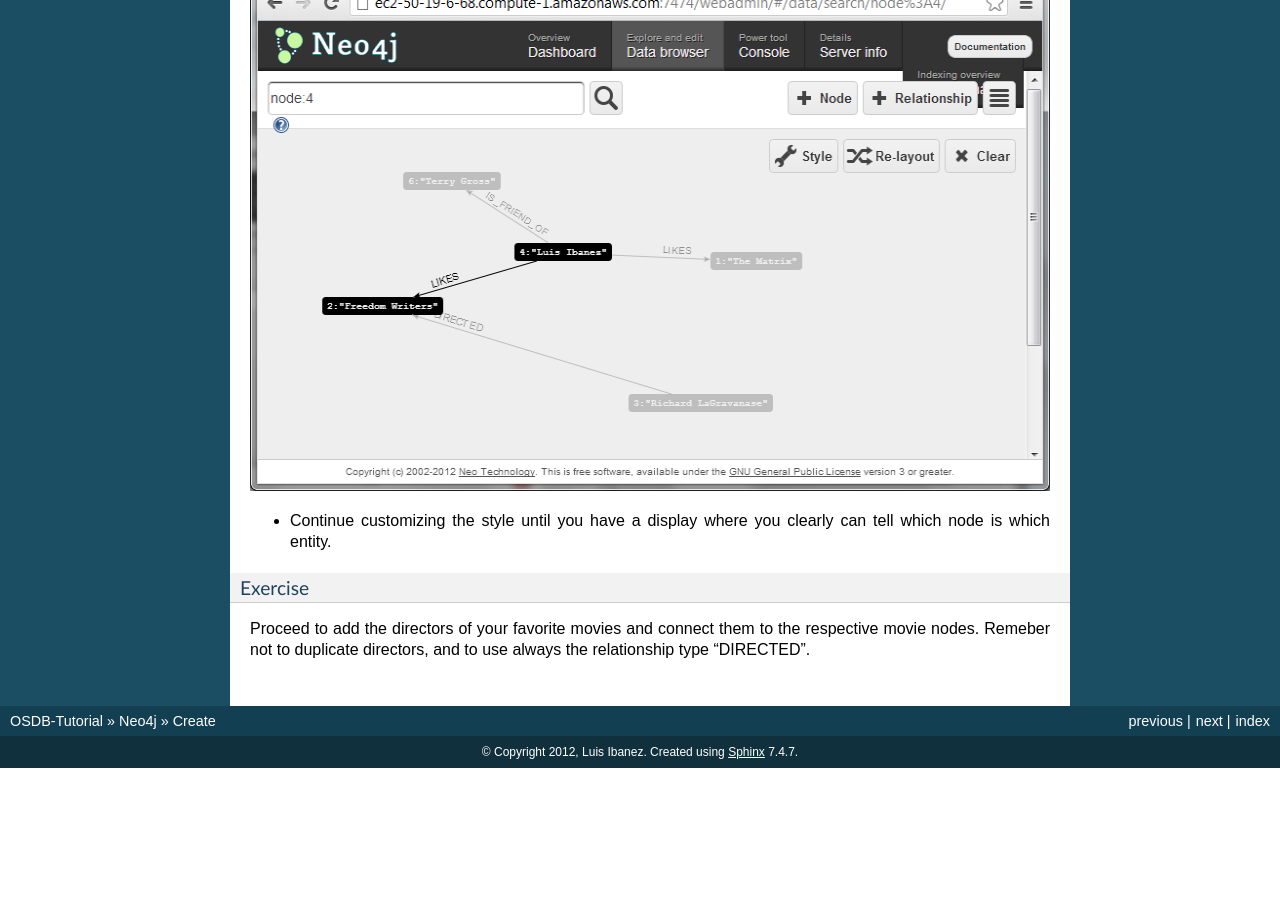
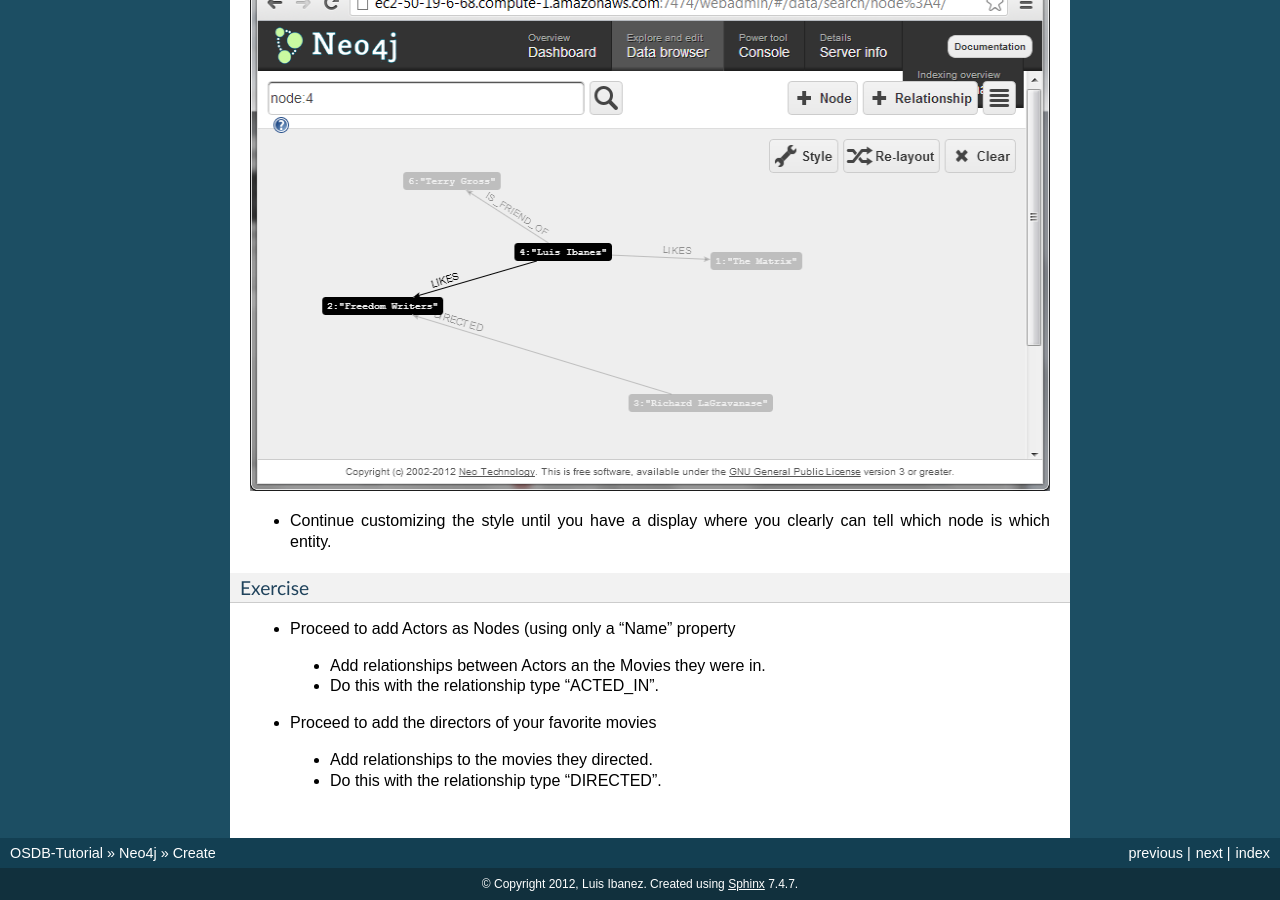
Before and after one commit to luisibanez/open-source-databases-tutorial, a Sphinx documentation site: the page built from source/Neo4J/Create.rst, in a window 1280 px wide and 900 px high, scrolled down 10237 px. Built offline with Sphinx 7.4.7, drawn with Linux system fonts in a browser that asks for light colours; before the commit the page ends 11005 px from its top, so only the background shows below that.

Commit message:
Added a better exercise using actors.
We probably are more aware of Actors, than we are of Directors.

```diff
--- a/source/Neo4J/Create.rst
+++ b/source/Neo4J/Create.rst
@@ -249,9 +249,15 @@ We can improve this graphic display by customizing the labels.
 Exercise
 ~~~~~~~~
 
-Proceed to add the directors of your favorite movies and connect them to the
-respective movie nodes. Remeber not to duplicate directors, and to use always
-the relationship type "DIRECTED".
+* Proceed to add Actors as Nodes (using only a "Name" property
+
+ * Add relationships between Actors an the Movies they were in.
+ * Do this with the relationship type "ACTED_IN".
+
+* Proceed to add the directors of your favorite movies
+
+ * Add relationships to the movies they directed.
+ * Do this with the relationship type "DIRECTED".
 
 
 .. _curl: http://en.wikipedia.org/wiki/CURL
```
